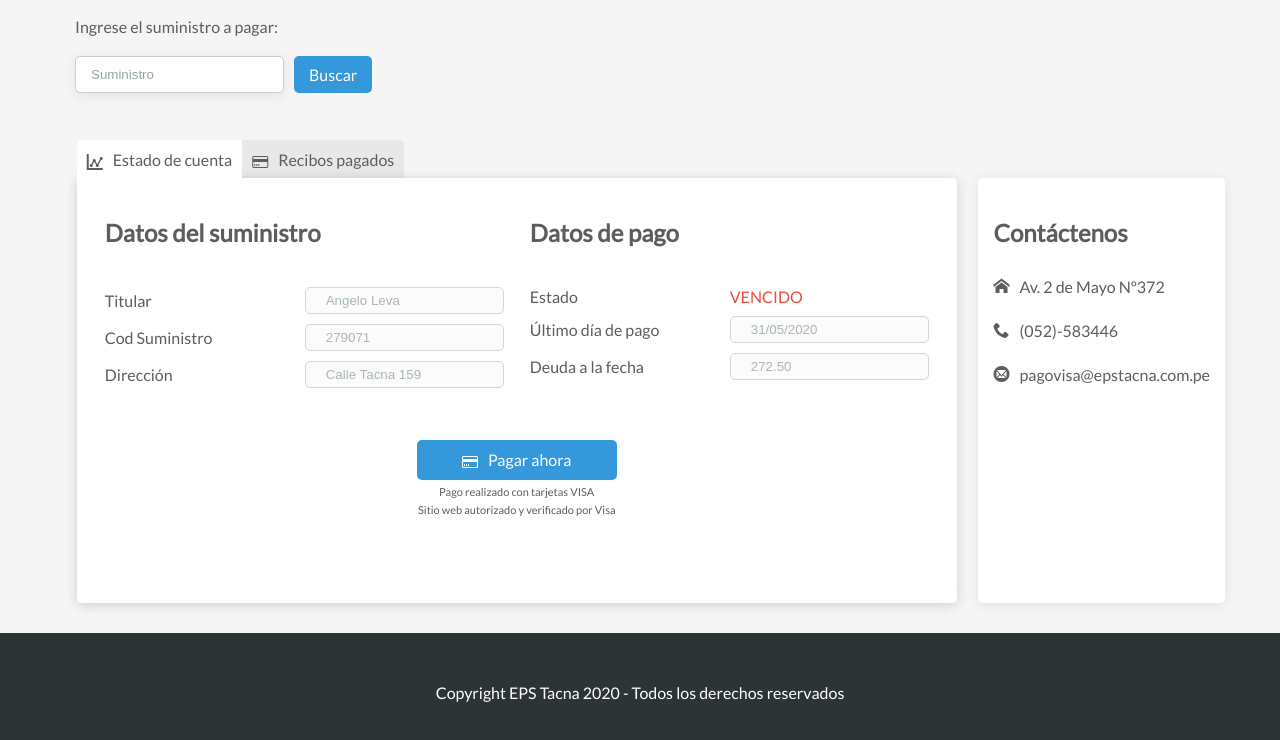
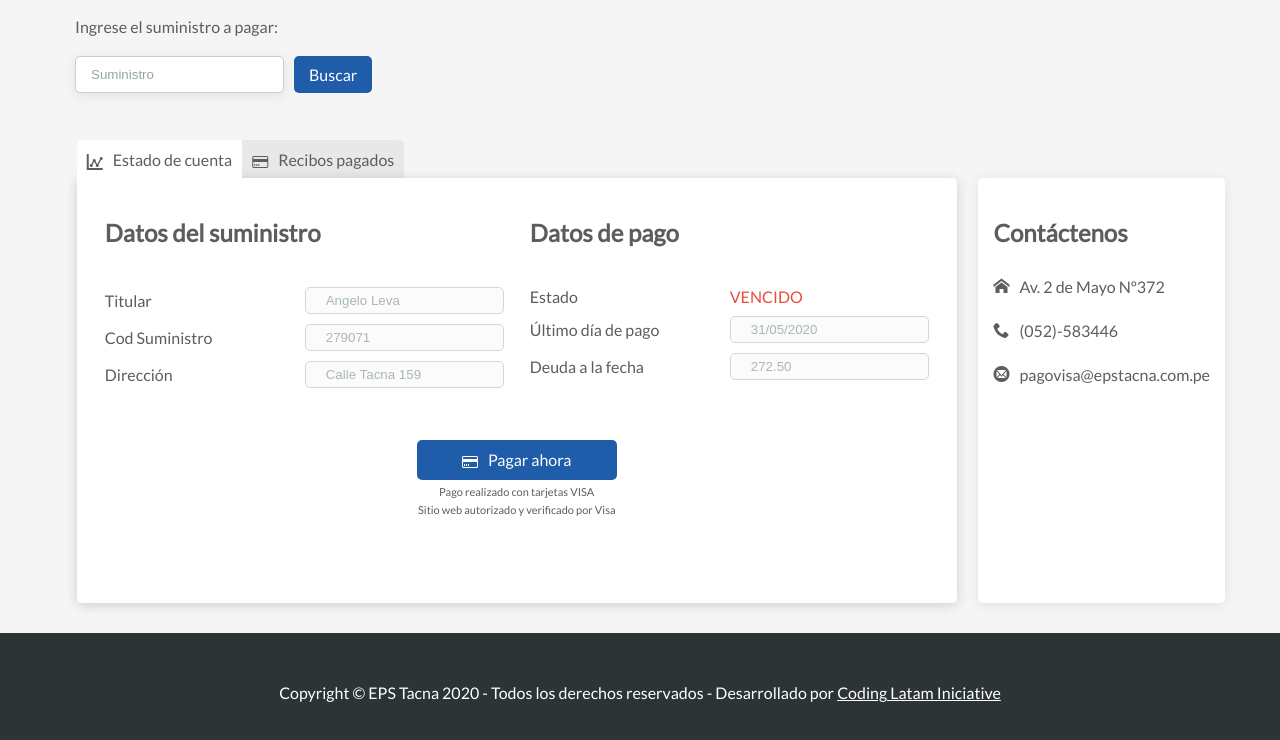
Before and after one commit to Coding-Latam/pago-eps, a website: page index.html in a window 1280 px wide. Shown: the part 74-814 px from the top of the page. Drawn offline with Linux system fonts and the light colour scheme; some packages are replaced by stand-ins of ours; a script that the page names is missing; files whose address does not match are found by name.

Commit message:
fixed footer styles for large resolutions

```diff
--- a/index.html
+++ b/index.html
@@ -222,7 +222,11 @@
     </main>
     <footer>
       <div class="container">
-        <p>Copyright EPS Tacna 2020 - Todos los derechos reservados</p>
+        <p>
+          Copyright © EPS Tacna 2020 - Todos los derechos reservados -
+          Desarrollado por
+          <a href="http://coding-latam.github.io/">Coding Latam Iniciative</a>
+        </p>
       </div>
     </footer>
     <script src="https://cdn.jsdelivr.net/npm/sweetalert2@9"></script>
--- a/scss/base/_base.scss
+++ b/scss/base/_base.scss
@@ -8,6 +8,9 @@ body {
   font-family: $font-primary;
   margin: 0;
   padding: 0;
+  display: flex;
+  flex-direction: column;
+  min-height: 100vh;
 }
 
 h1,
--- a/scss/components/_button.scss
+++ b/scss/components/_button.scss
@@ -8,6 +8,7 @@ a {
   white-space: nowrap;
   max-width: 200px;
   text-decoration: none;
+  transition: 0.3s;
   outline: none;
 
   &.btn {
@@ -15,7 +16,11 @@ a {
   }
 
   &.blue {
-    background-color: $color-blue-dark;
+    background-color: $color-blue-primary;
     color: $color-white;
+
+    &:hover {
+      background-color: #3498db;
+    }
   }
 }
--- a/scss/components/_footer.scss
+++ b/scss/components/_footer.scss
@@ -1,9 +1,15 @@
 footer {
   background-color: #2d3436;
   padding: 50px 0;
+  margin-top: auto;
 
   p {
     color: $color-white;
     text-align: center;
+
+    a {
+      color: $color-white;
+      text-decoration: underline;
+    }
   }
 }
--- a/scss/components/_nav.scss
+++ b/scss/components/_nav.scss
@@ -47,9 +47,7 @@
         display: block;
       }
     }
-
   }
-
 
   &__settings {
     display: none;
--- a/scss/components/_table.scss
+++ b/scss/components/_table.scss
@@ -38,6 +38,10 @@
         &-money {
           color: #27ae60;
         }
+
+        &-download {
+          cursor: pointer;
+        }
       }
     }
   }
```
Also changed, not shown: styles.css, 1 other file.
